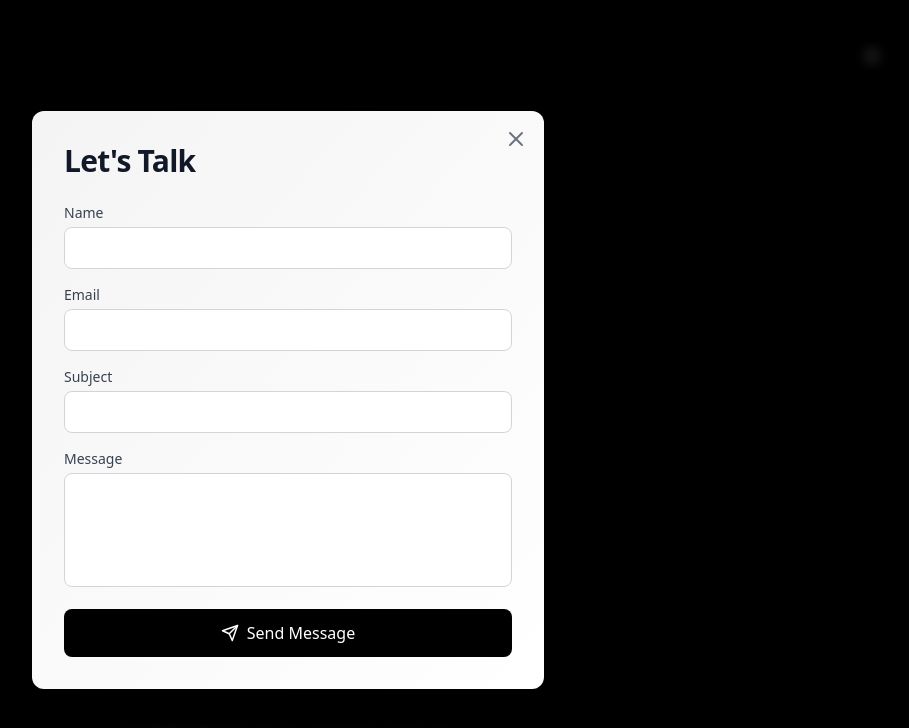
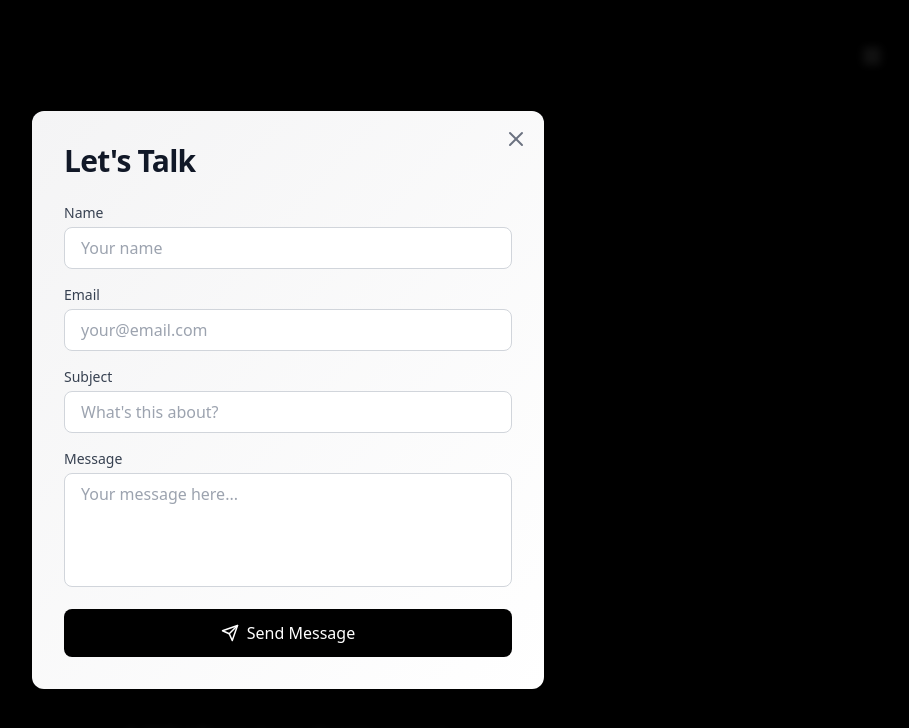
Before and after one commit to jeffdruid/project_portfolio, a React (Vite) app: page / in a window 1280 px wide. Both pictures are taken after a click on the button "EMAIL ME". Shown: the top 728 px of the page, without its empty margins (352-1261 px from the left). Built offline with nearby package versions, Linux system fonts and the light colour scheme.

Commit message:
Update EmailModal component: change email address and add placeholders to form fields

```diff
--- a/src/components/EmailModal.tsx
+++ b/src/components/EmailModal.tsx
@@ -19,7 +19,7 @@ export function EmailModal({ isOpen, onClose }: EmailModalProps) {
   // Form submission handler
   const handleSubmit = (e: React.FormEvent) => {
     e.preventDefault();
-    const mailtoLink = `mailto:john@example.com?subject=${encodeURIComponent(formData.subject)}&body=${encodeURIComponent(`From: ${formData.name}\nEmail: ${formData.email}\n\n${formData.message}`)}`;
+    const mailtoLink = `mailto:jfdruida@gmail.com?subject=${encodeURIComponent(formData.subject)}&body=${encodeURIComponent(`From: ${formData.name}\nEmail: ${formData.email}\n\n${formData.message}`)}`;
     window.location.href = mailtoLink;
     onClose();
   };
@@ -71,7 +71,8 @@ export function EmailModal({ isOpen, onClose }: EmailModalProps) {
                   value={formData.name}
                   onChange={handleChange}
                   required
-                  className="w-full px-4 py-2 border border-gray-300 rounded-lg focus:ring-2 focus:ring-black focus:border-transparent transition-all duration-200"
+                  className="w-full px-4 py-2 border border-gray-300 rounded-lg focus:ring-2 focus:ring-black focus:border-transparent transition-all duration-200 text-gray-900"
+                  placeholder="Your name"
                 />
               </div>
 
@@ -86,7 +87,8 @@ export function EmailModal({ isOpen, onClose }: EmailModalProps) {
                   value={formData.email}
                   onChange={handleChange}
                   required
-                  className="w-full px-4 py-2 border border-gray-300 rounded-lg focus:ring-2 focus:ring-black focus:border-transparent transition-all duration-200"
+                  className="w-full px-4 py-2 border border-gray-300 rounded-lg focus:ring-2 focus:ring-black focus:border-transparent transition-all duration-200 text-gray-900"
+                  placeholder="your@email.com"
                 />
               </div>
 
@@ -101,7 +103,8 @@ export function EmailModal({ isOpen, onClose }: EmailModalProps) {
                   value={formData.subject}
                   onChange={handleChange}
                   required
-                  className="w-full px-4 py-2 border border-gray-300 rounded-lg focus:ring-2 focus:ring-black focus:border-transparent transition-all duration-200"
+                  className="w-full px-4 py-2 border border-gray-300 rounded-lg focus:ring-2 focus:ring-black focus:border-transparent transition-all duration-200 text-gray-900"
+                  placeholder="What's this about?"
                 />
               </div>
 
@@ -116,7 +119,8 @@ export function EmailModal({ isOpen, onClose }: EmailModalProps) {
                   onChange={handleChange}
                   required
                   rows={4}
-                  className="w-full px-4 py-2 border border-gray-300 rounded-lg focus:ring-2 focus:ring-black focus:border-transparent resize-none transition-all duration-200"
+                  className="w-full px-4 py-2 border border-gray-300 rounded-lg focus:ring-2 focus:ring-black focus:border-transparent resize-none transition-all duration-200 text-gray-900"
+                  placeholder="Your message here..."
                 />
               </div>
 
```
